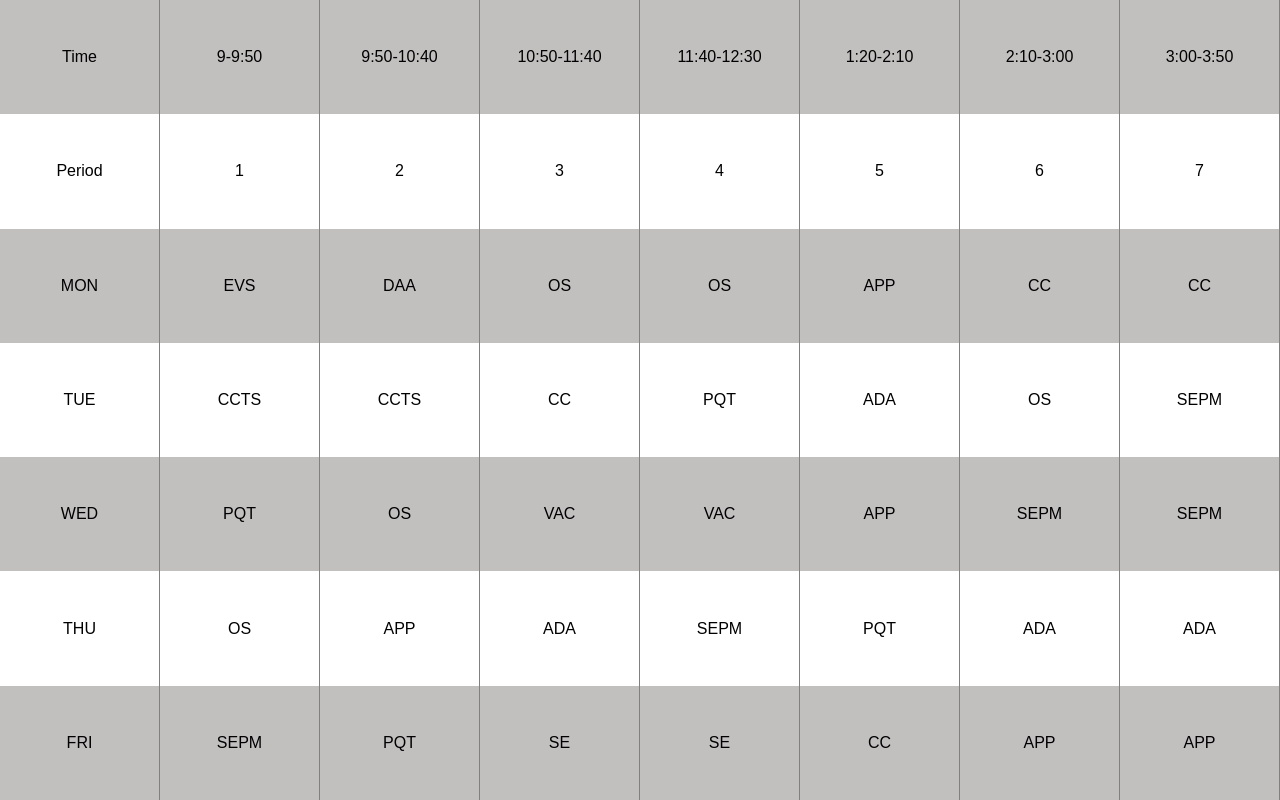
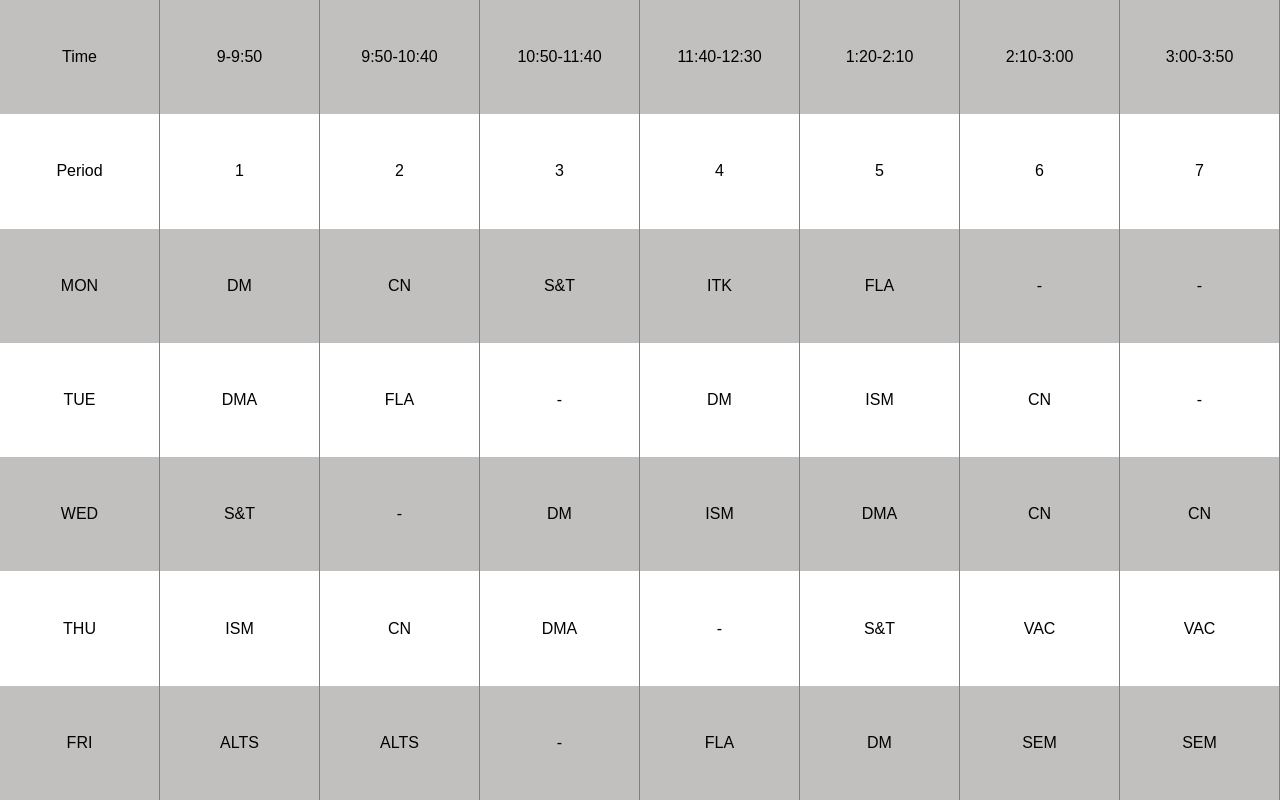
Before and after one commit to charupraneeth/cseh, a website: page index.html in a window 1280 px wide. Drawn offline with Linux system fonts and the light colour scheme.

Commit message:
:sparkles: update : 5th sem timetable

```diff
--- a/index.html
+++ b/index.html
@@ -31,53 +31,53 @@
       </div>
       <div class="row">
         <div class="grid-item">MON</div>
-        <div class="grid-item">EVS</div>
-        <div class="grid-item">DAA</div>
-        <div class="grid-item">OS</div>
-        <div class="grid-item">OS</div>
-        <div class="grid-item">APP</div>
-        <div class="grid-item">CC</div>
-        <div class="grid-item">CC</div>
+        <div class="grid-item link" title="discrete mathematics">DM</div>
+        <div class="grid-item" title="computer networks">CN</div>
+        <div class="grid-item" title="Sensors and transducers">S&T</div>
+        <div class="grid-item" title="indian traditional knowledge">ITK</div>
+        <div class="grid-item" title="formal language and automata">FLA</div>
+        <div class="grid-item">-</div>
+        <div class="grid-item">-</div>
       </div>
       <div class="row">
         <div class="grid-item">TUE</div>
-        <div class="grid-item">CCTS</div>
-        <div class="grid-item">CCTS</div>
-        <div class="grid-item">CC</div>
-        <div class="grid-item link">PQT</div>
-        <div class="grid-item">ADA</div>
-        <div class="grid-item">OS</div>
-        <div class="grid-item">SEPM</div>
+        <div class="grid-item" title="data mining and analytics">DMA</div>
+        <div class="grid-item" title="formal language and automata">FLA</div>
+        <div class="grid-item">-</div>
+        <div class="grid-item link" title="discrete mathematics">DM</div>
+        <div class="grid-item" title="info and storage management">ISM</div>
+        <div class="grid-item" title="computer networks">CN</div>
+        <div class="grid-item">-</div>
       </div>
       <div class="row">
         <div class="grid-item">WED</div>
-        <div class="grid-item link">PQT</div>
-        <div class="grid-item">OS</div>
-        <div class="grid-item">VAC</div>
-        <div class="grid-item">VAC</div>
-        <div class="grid-item">APP</div>
-        <div class="grid-item">SEPM</div>
-        <div class="grid-item">SEPM</div>
+        <div class="grid-item " title="Sensors & Transducers">S&T</div>
+        <div class="grid-item">-</div>
+        <div class="grid-item link" title="discrete mathematics">DM</div>
+        <div class="grid-item" title="info and storage management">ISM</div>
+        <div class="grid-item" title="data mining and analytics">DMA</div>
+        <div class="grid-item" title="computer networks">CN</div>
+        <div class="grid-item" title="computer networks">CN</div>
       </div>
       <div class="row">
         <div class="grid-item">THU</div>
-        <div class="grid-item">OS</div>
-        <div class="grid-item">APP</div>
-        <div class="grid-item">ADA</div>
-        <div class="grid-item">SEPM</div>
-        <div class="grid-item link">PQT</div>
-        <div class="grid-item">ADA</div>
-        <div class="grid-item">ADA</div>
+        <div class="grid-item" title="info and storage management">ISM</div>
+        <div class="grid-item" title="computer networks">CN</div>
+        <div class="grid-item" title="data mining and analytics">DMA</div>
+        <div class="grid-item">-</div>
+        <div class="grid-item " title="Sensors & Transducers">S&T</div>
+        <div class="grid-item">VAC</div>
+        <div class="grid-item">VAC</div>
       </div>
       <div class="row">
         <div class="grid-item">FRI</div>
-        <div class="grid-item">SEPM</div>
-        <div class="grid-item link">PQT</div>
-        <div class="grid-item">SE</div>
-        <div class="grid-item">SE</div>
-        <div class="grid-item">CC</div>
-        <div class="grid-item">APP</div>
-        <div class="grid-item">APP</div>
+        <div class="grid-item" title="analytical and logical thinking skills">ALTS</div>
+        <div class="grid-item" title="analytical and logical thinking skills">ALTS</div>
+        <div class="grid-item ">-</div>
+        <div class="grid-item" title="formal language and automata">FLA</div>
+        <div class="grid-item link" title="discrete mathematics">DM</div>
+        <div class="grid-item">SEM</div>
+        <div class="grid-item">SEM</div>
       </div>
     <script src="client.js"></script>
   </body>
```
